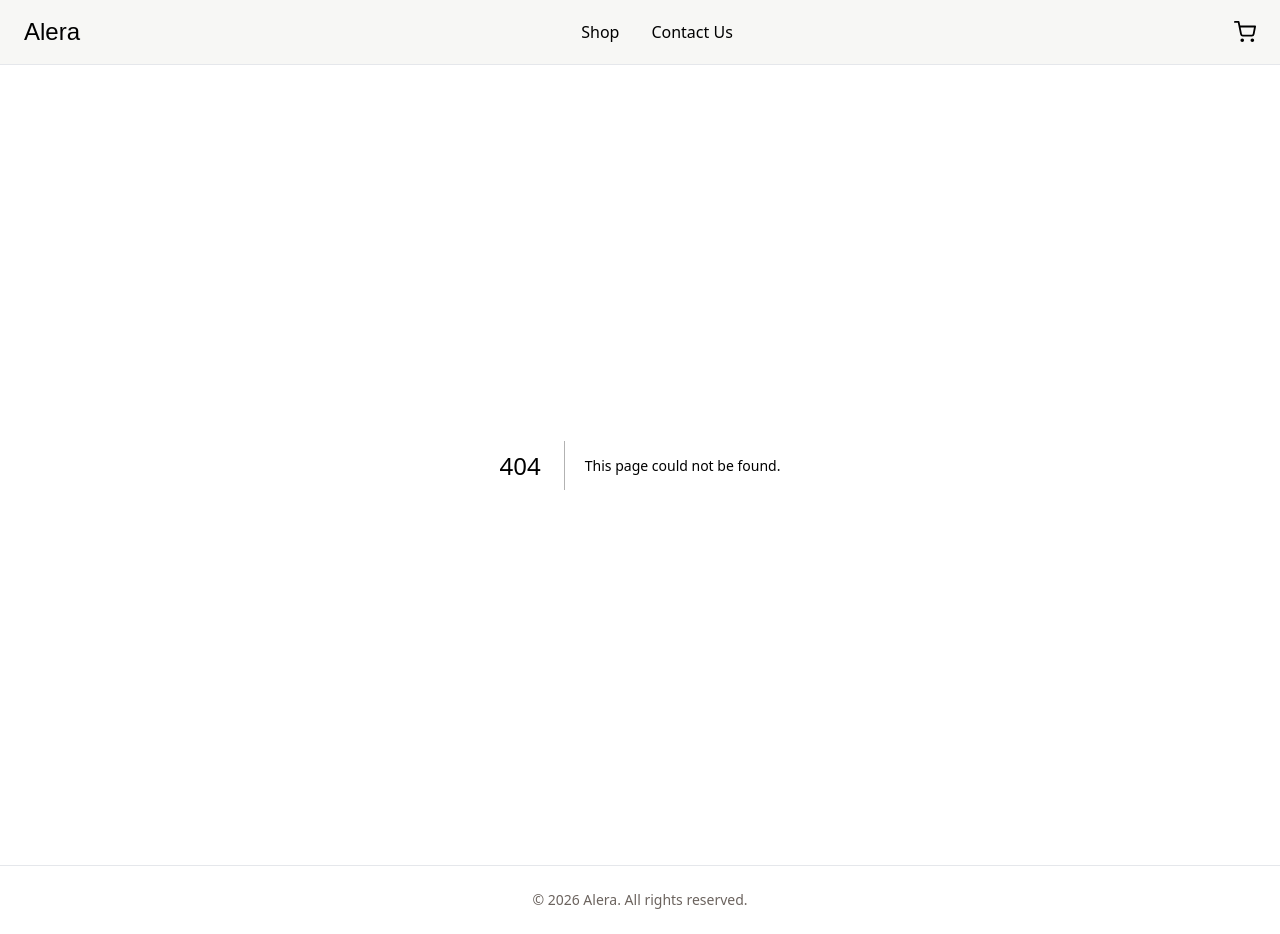
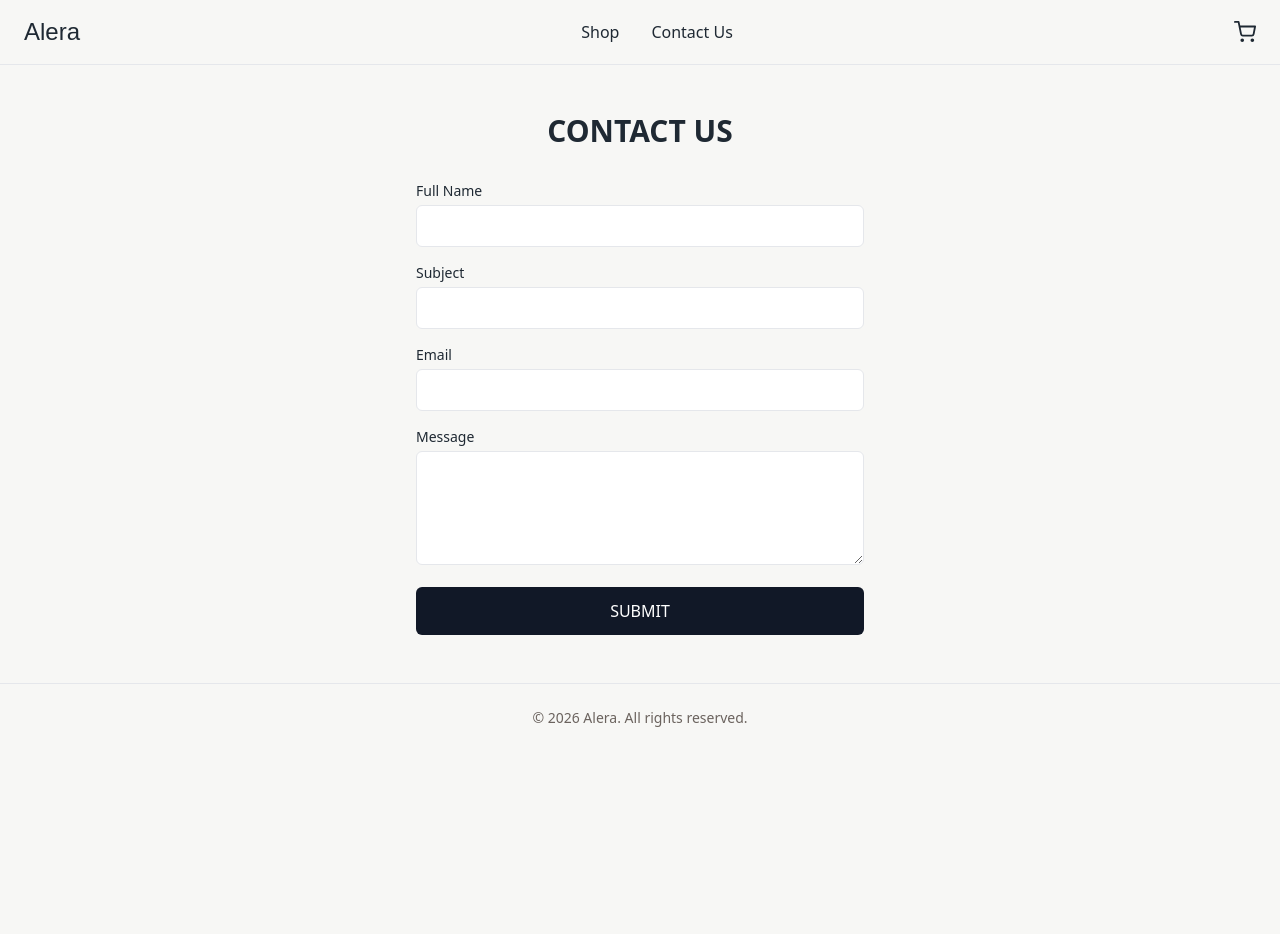
Before and after one commit to NoroffFEU/jsfw-2025-v1-tonje-js-frameworks, a Next.js app: page /contact in a window 1280 px wide. Before the commit this address had no page. After the commit the page ends 800 px from the top, so only its background shows below. Built offline with nearby package versions, Linux system fonts and the light colour scheme; a web font is replaced by a local one.

Commit message:
Add contact page with form validation using React Hook Form and Zod

```diff
--- /dev/null
+++ b/app/components/ContactForm.tsx
@@ -0,0 +1,114 @@
+"use client";
+
+import {useForm} from "react-hook-form";
+import {zodResolver} from "@hookform/resolvers/zod";
+import {contactSchema, type ContactFormData} from "../schemas/contact";
+
+/**
+ * Contact form that checks if the user has filled in all fields correctly.
+ * Shows error messages if something is wrong, and a success message when the form is submitted.
+ * @returns The contact form component
+ */
+
+export default function ContactForm() {
+  const {
+    register,
+    handleSubmit,
+    reset,
+    formState: { errors, isSubmitSuccessful },
+  } = useForm<ContactFormData>({
+    resolver: zodResolver(contactSchema),
+    mode: "onBlur",
+    defaultValues: {
+      fullName: "",
+      subject: "",
+      email: "",
+      message: "",
+    },
+  });
+
+  const onSubmit = (data: ContactFormData) => {
+    console.log("Form submitted:", data);
+    reset();
+  };
+
+  if (isSubmitSuccessful) {
+    return (
+      <div className="text-center">
+        <h2 className="text-2xl font-bold">Thank You!</h2>
+        <p className="mt-2 text-text-secondary">
+          Your message is on its way! We will respond as soon as possible.
+        </p>
+      </div>
+    );
+  }
+
+  return (
+    <form onSubmit={handleSubmit(onSubmit)} className="mx-auto max-w-md space-y-4">
+      <div>
+        <label htmlFor="fullName" className="block text-sm font-medium">
+          Full Name
+        </label>
+        <input
+          id="fullName"
+          {...register("fullName")}
+          className="mt-1 w-full rounded-md border border-border bg-card px-4 py-2 outline-none focus:border-accent"
+        />
+        {errors.fullName && (
+          <p className="mt-1 text-sm text-red-500">{errors.fullName.message}</p>
+        )}
+      </div>
+
+      <div>
+        <label htmlFor="subject" className="block text-sm font-medium">
+          Subject
+        </label>
+        <input
+          id="subject"
+          {...register("subject")}
+          className="mt-1 w-full rounded-md border border-border bg-card px-4 py-2 outline-none focus:border-accent"
+        />
+        {errors.subject && (
+          <p className="mt-1 text-sm text-red-500">{errors.subject.message}</p>
+        )}
+      </div>
+
+      <div>
+        <label htmlFor="email" className="block text-sm font-medium">
+          Email
+        </label>
+        <input
+          id="email"
+          type="email"
+          {...register("email")}
+          className="mt-1 w-full rounded-md border border-border bg-card px-4 py-2 outline-none focus:border-accent"
+        />
+        {errors.email && (
+          <p className="mt-1 text-sm text-red-500">{errors.email.message}</p>
+        )}
+      </div>
+
+      <div>
+        <label htmlFor="message" className="block text-sm font-medium">
+          Message
+        </label>
+        <textarea
+          id="message"
+          rows={4}
+          {...register("message")}
+          className="mt-1 w-full rounded-md border border-border bg-card px-4 py-2 outline-none focus:border-accent"
+        />
+        {errors.message && (
+          <p className="mt-1 text-sm text-red-500">{errors.message.message}</p>
+        )}
+      </div>
+
+      <button
+        type="submit"
+        className="w-full rounded-md bg-accent py-3 font-medium uppercase text-white hover:opacity-90"
+      >
+        Submit
+      </button>
+    </form>
+  );
+}
--- /dev/null
+++ b/app/contact/page.tsx
@@ -0,0 +1,17 @@
+import ContactForm from "../components/ContactForm";
+
+/**
+ * Contact page with a validated contact form.
+ * @returns The contact page component
+ */
+
+export default function ContactPage() {
+  return (
+    <main className="mx-auto max-w-7xl px-6 py-12">
+      <h1 className="mb-8 text-center text-3xl font-bold uppercase">
+        Contact Us
+      </h1>
+      <ContactForm />
+    </main>
+  );
+}
--- /dev/null
+++ b/app/schemas/contact.ts
@@ -0,0 +1,15 @@
+import { z } from "zod";
+
+/**
+ * Validation schema for the contact form.
+ * Validates full name, subject, email and message fields.
+ */
+
+export const contactSchema = z.object({
+    fullName: z.string().min(3, "Full name must be at least 3 characters long"),
+    email: z.string().email("Please enter a valid email address"),
+    subject: z.string().min(3, "Subject must be at least 3 characters long"),
+    message: z.string().min(10, "Message must be at least 10 characters long"),
+});
+
+export type ContactFormData = z.infer<typeof contactSchema>;
--- a/package.json
+++ b/package.json
@@ -9,9 +9,12 @@
     "lint": "eslint"
   },
   "dependencies": {
+    "@hookform/resolvers": "^5.2.2",
     "next": "16.1.6",
     "react": "19.2.3",
-    "react-dom": "19.2.3"
+    "react-dom": "19.2.3",
+    "react-hook-form": "^7.71.2",
+    "zod": "^4.3.6"
   },
   "devDependencies": {
     "@tailwindcss/postcss": "^4",
```
Also changed, not shown: 1 other file (tests, documents, lock files or other folders).
